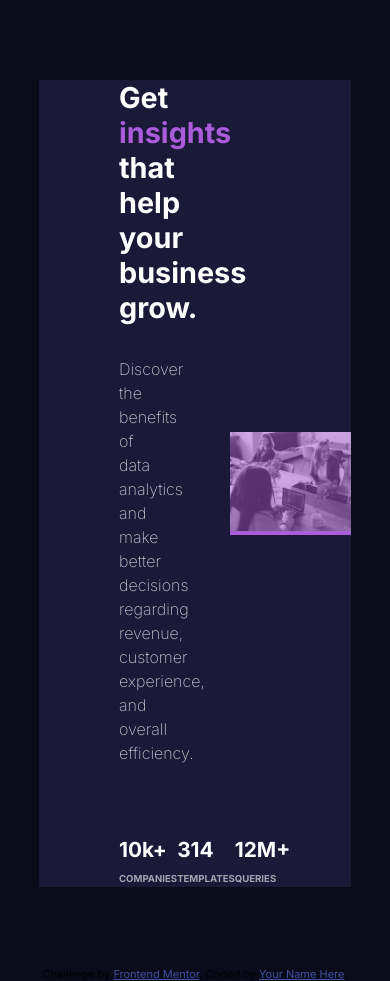
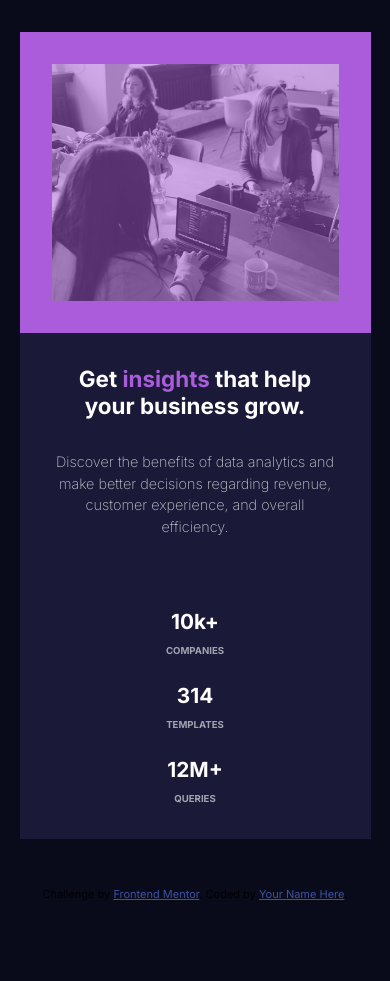
Before and after one commit to Ichie-David/stats-preview-card-component-main, a plain HTML site: page index.html in a window 390 px wide. After the commit the page ends 917 px from the top, so only its background shows below. Drawn offline with Linux system fonts and the light colour scheme.

Commit message:
forgot the responsiveness

```diff
--- a/style.css
+++ b/style.css
@@ -73,3 +73,44 @@ small {
   width: 100%;
   opacity: 0.5;
 }
+
+@media (max-width: 430px) {
+  main {
+    flex-direction: column-reverse;
+    width: 90%;
+    margin: 2rem auto;
+  }
+
+  .textArea,
+  .imageArea {
+    width: 100%;
+    padding: 2rem;
+  }
+
+  .textArea h2 {
+    font-size: 1.4rem;
+    text-align: center;
+  }
+
+  .textArea p {
+    font-size: 0.9rem;
+    text-align: center;
+  }
+
+  .stats {
+    flex-direction: column;
+    gap: 1.5rem;
+    align-items: center;
+    text-align: center;
+  }
+
+  .imageArea img {
+    display: block;
+    width: 100%;
+    height: auto;
+  }
+
+  footer .attribution {
+    padding: 1rem;
+  }
+}
```
Also changed, not shown: 6 other files.
